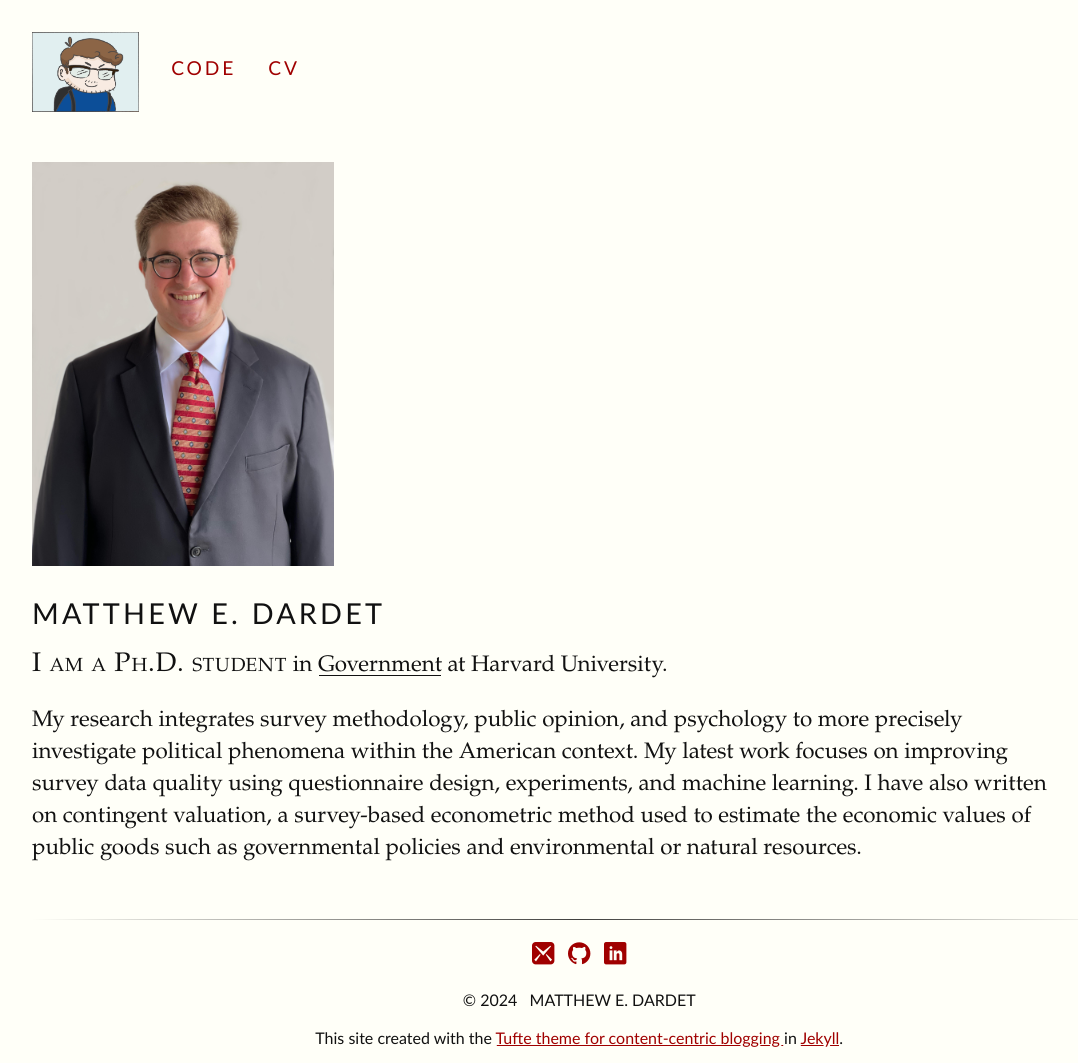
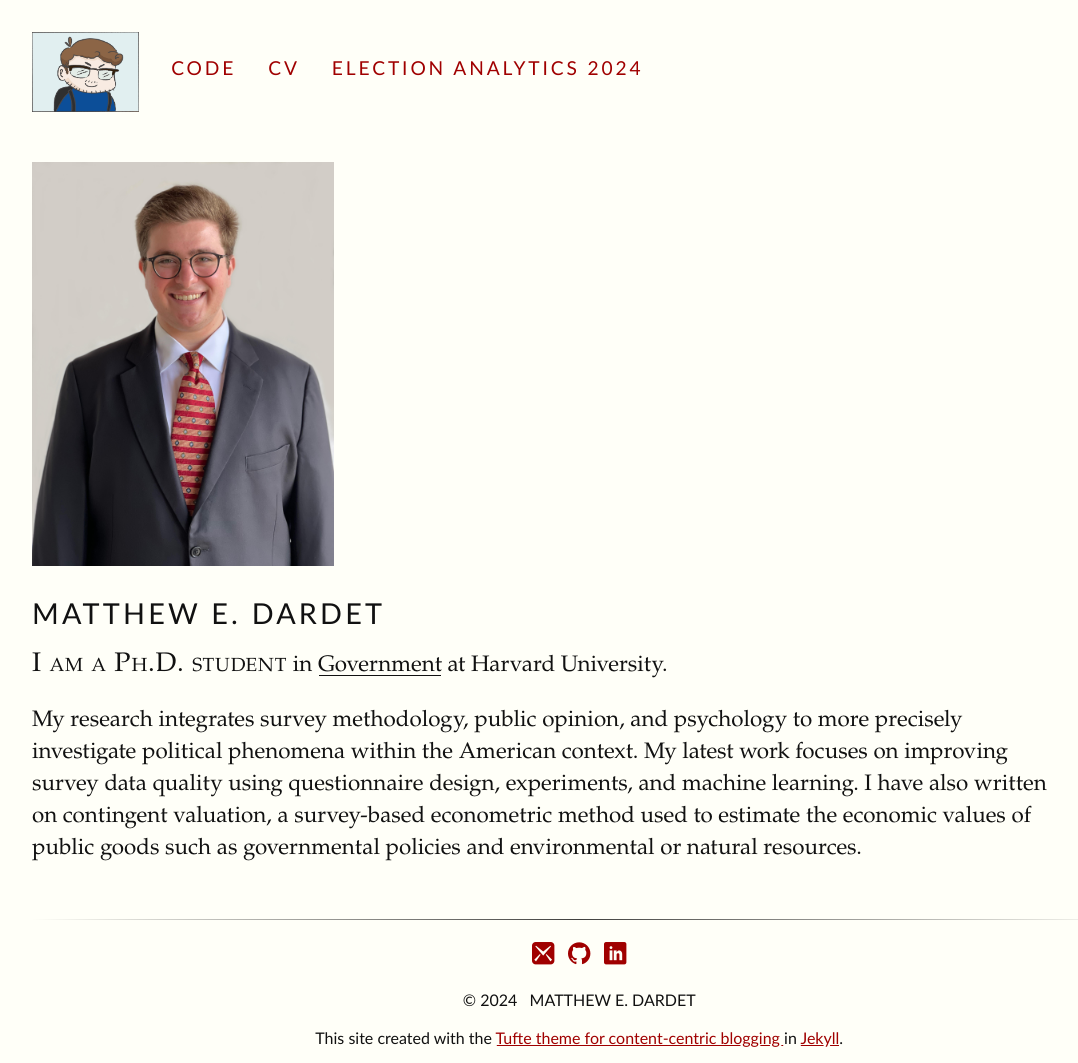
Before and after one commit to matthewdardet/matthewdardet.github.io, a Jekyll site: the page built from index.html, in a window 1280 px wide. Shown: the whole page, without its empty margins (32-1110 px from the left). Built offline with Jekyll 4.4.1, drawn with Linux system fonts in a browser that asks for light colours; some web fonts are replaced.

Commit message:
Link to fall teaching course.

```diff
--- a/_includes/header.html
+++ b/_includes/header.html
@@ -4,6 +4,7 @@
 		<a href="https://www.matthewdardet.com/"><img class="badge" src="{{site.baseurl}}/assets/img/badge_1.jpg" alt="Matthew E. Dardet"></a>
 		<a href="https://github.com/matthewdardet">Code</a>
 		<a href="https://www.matthewdardet.com/assets/MatthewDardetCV.pdf">CV</a>
+		<a href="http://www.matthewdardet.com/harvard-election-analytics-2024/">Election Analytics 2024</a>
 		<!-- <a href="https://www.matthewdardet.com/Notes & Writing">Notes & Writing</a> -->
         <!-- <a href="mailto:matthewdardet@g.harvard.edu"><span class="icon-mail3"></span></a> -->
 	</nav>
```
